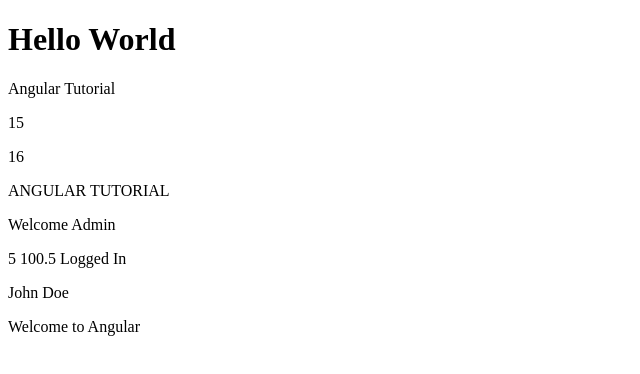
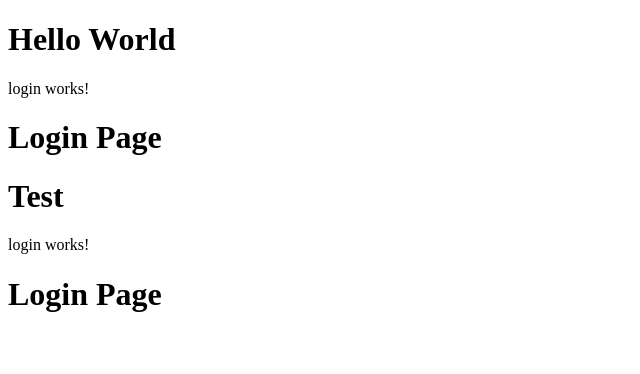
Before and after one commit to ajaya-work/Learning, an Angular app: page / in a window 1280 px wide. Shown: the top 374 px of the page, without its empty margins (0-640 px from the left). Built offline with nearby package versions, Linux system fonts and the light colour scheme.

Commit message:
component basic

```diff
--- a/src/app/app.html
+++ b/src/app/app.html
@@ -1,18 +1,6 @@
 <H1> Hello World</H1>
 
-<!-- Variable -->
-<p>{{ name }}</p>
 
-<!-- Expression -->
-<p>{{10+5}}</p>
-<p>{{name.length}}</p>
-<p>{{name.toUpperCase()}}</p>
-<!-- True and False -->
-<p>{{isAdmin ? "Welcome Admin" : "Welcome User"}}</p>
-
- <p>{{count}} {{price}} {{isLogin ? "Logged In" : "Not Logged In"}}</p>
-
-<!-- Method -->
-<p>{{ getUser() }}</p>
-<!-- Signals -->
-<p>{{ title() }}</p>
+<app-login></app-login>
+<h1>Test</h1>
+<app-login></app-login>
--- a/src/app/app.ts
+++ b/src/app/app.ts
@@ -1,21 +1,14 @@
 import { Component, signal } from '@angular/core';
 import { RouterOutlet } from '@angular/router';
+import { Login } from './login/login';
 
 
 @Component({
   selector: 'app-root',
-  imports: [],
+  imports: [Login],
   templateUrl: './app.html',
   styleUrl: './app.scss'
 })
 export class App {
- name = "Angular Tutorial";
- isAdmin = true;
- count = 5;
- price = 100.5;
- isLogin = true;
- title = signal("Welcome to Angular");
- getUser (){
-  return "John Doe";
- }
+
 }
--- /dev/null
+++ b/src/app/login/login.html
@@ -0,0 +1,2 @@
+<p>login works!</p>
+<h1>{{title}}</h1>
--- /dev/null
+++ b/src/app/login/login.ts
@@ -0,0 +1,11 @@
+import { Component } from '@angular/core';
+
+@Component({
+  selector: 'app-login',
+  imports: [],
+  templateUrl: './login.html',
+  styleUrl: './login.scss',
+})
+export class Login {
+  title = "Login Page";
+}
```
Also changed, not shown: src/app/login/login.scss (added), 1 other file (tests, documents, lock files or other folders).
